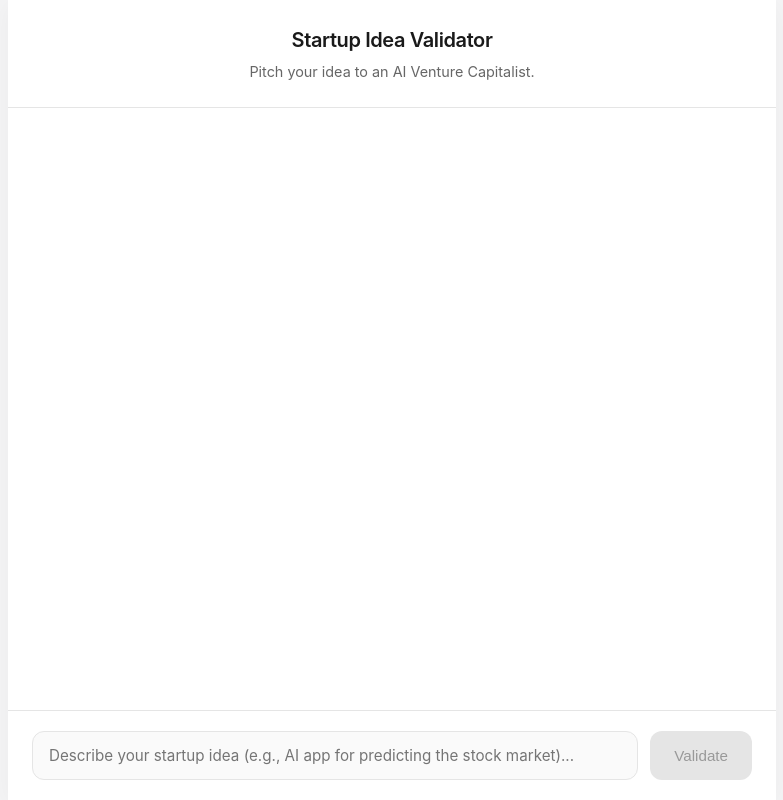
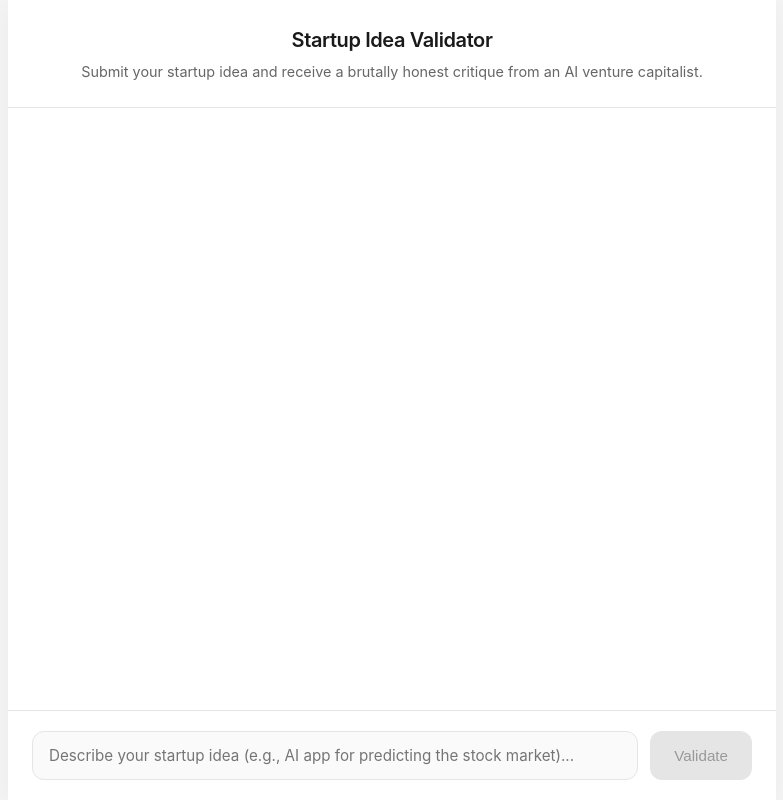
Before and after one commit to LikhithReddyChilakala/Idea-Validiator-task-for-Incuxai-, a plain HTML site: page index.html in a window 1280 px wide. Shown: the whole page, without its empty margins (248-1031 px from the left). Drawn offline with Linux system fonts and the light colour scheme.

Commit message:
Modify pitch text in index.html
Updated the pitch description for the AI Venture Capitalist.

```diff
--- a/index.html
+++ b/index.html
@@ -12,7 +12,7 @@
     <div class="app-container">
         <header>
             <h1>Startup Idea Validator</h1>
-            <p>Pitch your idea to an AI Venture Capitalist.</p>
+            <p>Submit your startup idea and receive a brutally honest critique from an AI venture capitalist.</p>
         </header>
 
         <main class="chat-container" id="chat-container">
@@ -30,4 +30,5 @@
     <script src="script.js"></script>
 </body>
 
+
 </html>
```
